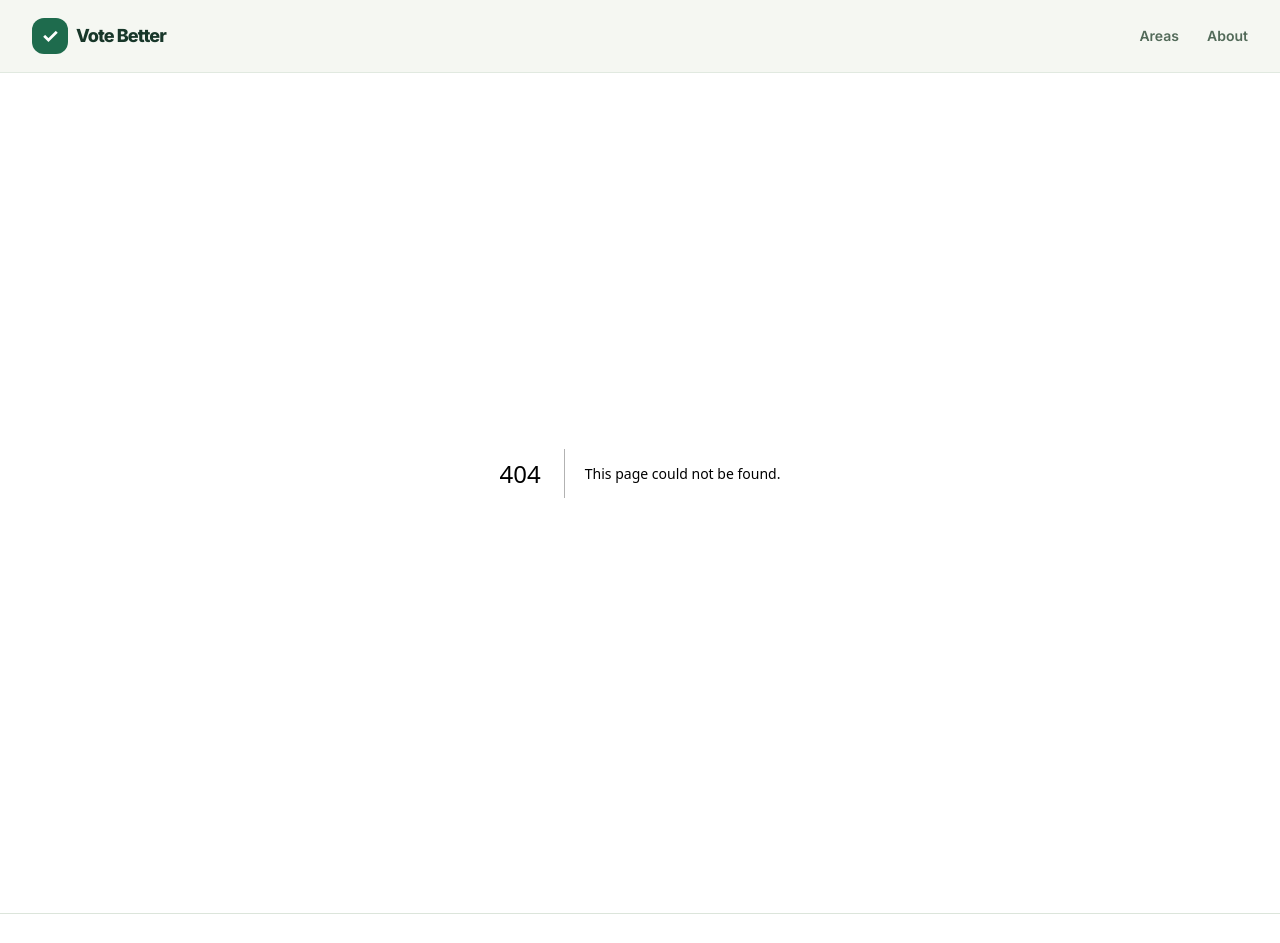
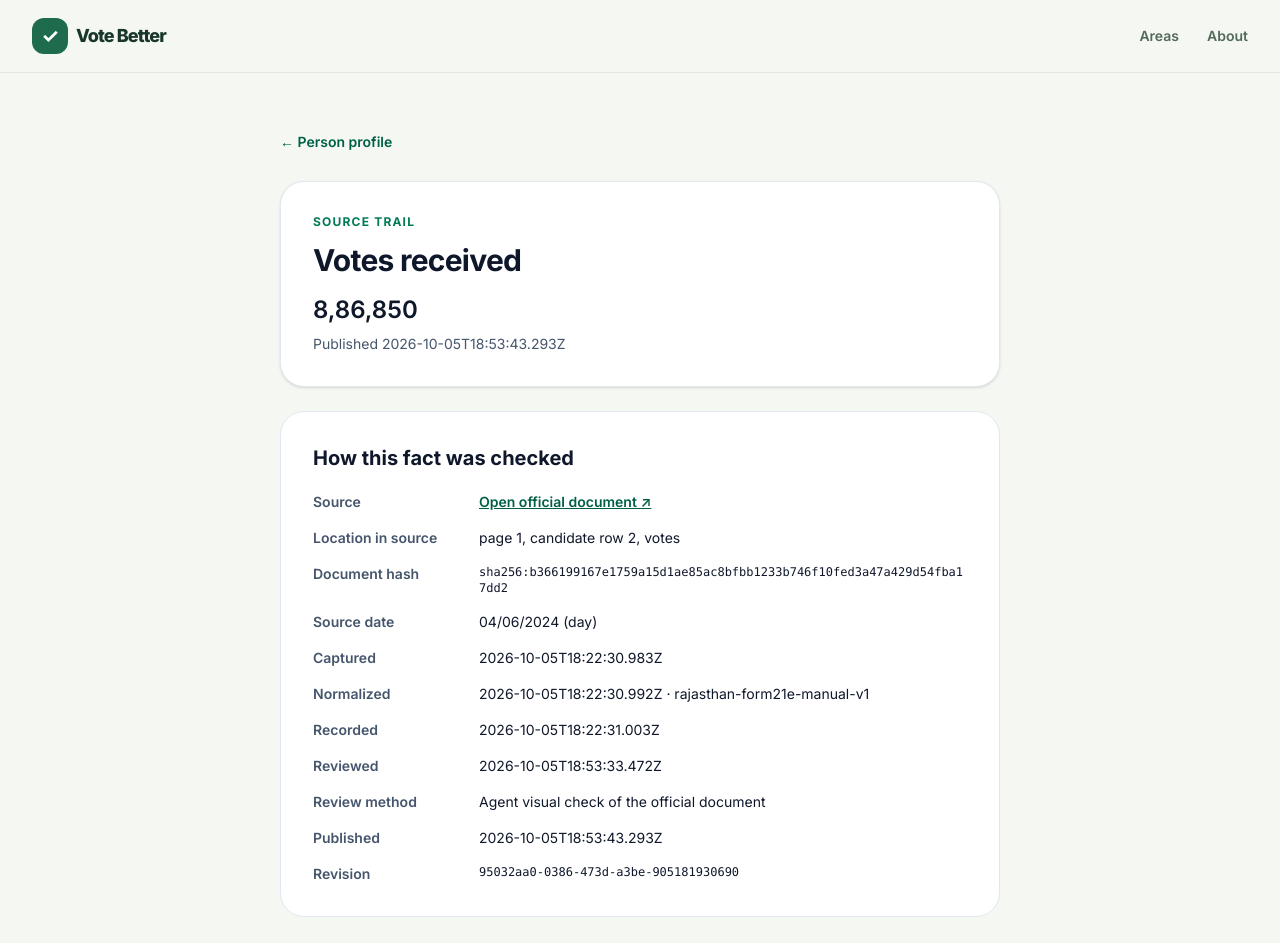
Before and after one commit to sourabh69733/vote-better, a Next.js app in the folder web/: page /facts/7917666c-464a-4a05-b6b1-255a086be190 in a window 1280 px wide. Before the commit this address had no page. Shown: the top 943 px of the page. Built offline with nearby package versions, Linux system fonts and the light colour scheme.

Commit message:
web: show traceable Jaipur election facts

```diff
--- /dev/null
+++ b/web/app/facts/[factId]/page.tsx
@@ -0,0 +1,72 @@
+import type { Metadata } from "next";
+import Link from "next/link";
+import { notFound } from "next/navigation";
+
+import { getFactTrace, jaipurPublication } from "@/lib/publication";
+
+interface PageProps {
+  params: Promise<{ factId: string }>;
+}
+
+export function generateStaticParams() {
+  return jaipurPublication.facts.map((fact) => ({ factId: fact.id }));
+}
+
+export async function generateMetadata({ params }: PageProps): Promise<Metadata> {
+  const { factId } = await params;
+  const fact = getFactTrace(jaipurPublication, factId);
+  return { title: fact ? `Fact source | Vote Better` : "Fact not found" };
+}
+
+function display(value: unknown): string {
+  return typeof value === "number" ? value.toLocaleString("en-IN") :
+    typeof value === "string" ? value : JSON.stringify(value);
+}
+
+function label(predicate: string): string {
+  const known: Record<string, string> = {
+    "candidate.name": "Candidate name",
+    "candidate.party": "Party on election return",
+    "candidate.votesPolled": "Votes received",
+  };
+  return known[predicate] ?? predicate.replaceAll(".", " ");
+}
+
+export default async function FactPage({ params }: PageProps) {
+  const { factId } = await params;
+  const fact = getFactTrace(jaipurPublication, factId);
+  if (!fact) notFound();
+
+  return (
+    <main className="mx-auto w-full max-w-3xl px-4 py-10 sm:px-6 sm:py-14">
+      <Link href={`/people/${fact.subjectId}`} className="text-sm font-semibold text-emerald-800 hover:underline">← Person profile</Link>
+      <header className="mt-7 rounded-3xl border border-slate-200 bg-white p-6 shadow-sm sm:p-8">
+        <p className="text-xs font-bold uppercase tracking-widest text-emerald-700">Source trail</p>
+        <h1 className="mt-3 text-3xl font-bold tracking-tight text-slate-900">{label(fact.predicate)}</h1>
+        <p className="mt-4 text-2xl font-semibold text-slate-900">{display(fact.value)}</p>
+        <p className="mt-2 text-sm text-slate-600">Published {fact.publishedAt}</p>
+      </header>
+
+      <section className="mt-6 rounded-3xl border border-slate-200 bg-white p-6 sm:p-8" aria-label="Evidence details">
+        <h2 className="text-xl font-bold text-slate-900">How this fact was checked</h2>
+        <dl className="mt-5 grid gap-4 text-sm sm:grid-cols-[150px_minmax(0,1fr)]">
+          <dt className="font-semibold text-slate-600">Source</dt>
+          <dd><a href={fact.source.url} target="_blank" rel="noopener noreferrer" className="break-all font-semibold text-emerald-800 underline">Open official document ↗</a></dd>
+          <dt className="font-semibold text-slate-600">Location in source</dt><dd>{fact.source.locator}</dd>
+          <dt className="font-semibold text-slate-600">Document hash</dt><dd className="break-all font-mono text-xs">{fact.source.contentHash}</dd>
+          <dt className="font-semibold text-slate-600">Source date</dt>
+          <dd>{fact.source.validFrom ? `${fact.source.validFrom.originalText} (${fact.source.validFrom.precision})` : "Not stated"}</dd>
+          <dt className="font-semibold text-slate-600">Captured</dt><dd>{fact.source.capturedAt}</dd>
+          <dt className="font-semibold text-slate-600">Normalized</dt><dd>{fact.source.normalizedAt} · {fact.source.normalizerVersion}</dd>
+          <dt className="font-semibold text-slate-600">Recorded</dt><dd>{fact.source.recordedAt}</dd>
+          <dt className="font-semibold text-slate-600">Reviewed</dt><dd>{fact.reviewedAt}</dd>
+          <dt className="font-semibold text-slate-600">Review method</dt>
+          <dd>{fact.reviewMethod === "agent-visual-check" ? "Agent visual check of the official document" : "Recorded reviewer decision"}</dd>
+          <dt className="font-semibold text-slate-600">Published</dt><dd>{fact.publishedAt}</dd>
+          <dt className="font-semibold text-slate-600">Revision</dt><dd className="break-all font-mono text-xs">{fact.revisionId}</dd>
+          {fact.priorFactId && <><dt className="font-semibold text-slate-600">Earlier version</dt><dd><Link href={`/facts/${fact.priorFactId}`} className="text-emerald-800 underline">View previous fact</Link></dd></>}
+        </dl>
+      </section>
+    </main>
+  );
+}
--- a/web/app/people/[slug]/page.tsx
+++ b/web/app/people/[slug]/page.tsx
@@ -3,6 +3,7 @@ import Link from "next/link";
 import { notFound } from "next/navigation";
 import { getAreaForPerson } from "@/lib/civic-area";
 import { getPersonProfile, getProfileSource, listPersonSlugs, type SourceRecord } from "@/lib/verified-profile";
+import { getJaipurVoteTraceId } from "@/lib/publication";
 
 interface PageProps {
   params: Promise<{ slug: string }>;
@@ -34,6 +35,7 @@ export default async function PersonPage({ params }: PageProps) {
   const area = getAreaForPerson(slug);
   const office = profile.officeTerms.find((term) => !term.endedOn);
   const election = profile.candidacies[0];
+  const voteTraceId = getJaipurVoteTraceId(profile.slug);
   const officeSources = office
     ? [office.statusSourceId, office.biographySourceId].map((id) => getProfileSource(profile, id))
     : [];
@@ -100,6 +102,7 @@ export default async function PersonPage({ params }: PageProps) {
                 {election.votes !== undefined && ` The return records ${election.votes.toLocaleString("en-IN")} votes.`}
               </p>
               <div className="mt-3"><EvidenceLink source={getProfileSource(profile, election.sourceId)} /></div>
+              {voteTraceId && <Link href={`/facts/${voteTraceId}`} className="mt-3 inline-block text-sm font-semibold text-emerald-800 underline underline-offset-4">See how the vote total was checked</Link>}
             </div>
           </section>}
         </div>
--- a/web/records/registry.ts
+++ b/web/records/registry.ts
@@ -2,6 +2,7 @@ import { validateCivicDataset, type CivicDataset } from "@/lib/civic-records";
 import { jaipurActivities, jaipurArea, jaipurCandidacies, jaipurPerson, jaipurSources, jaipurTerm } from "./jaipur";
 import { jaipurRuralArea, jaipurRuralCandidacies, jaipurRuralPerson, jaipurRuralSources, jaipurRuralTerm } from "./jaipur-rural";
 import { lokSabhaOffice } from "./offices";
+import { jaipurPublication, mergeJaipurCandidacies, validatePublication } from "@/lib/publication";
 
 export { validateCivicDataset } from "@/lib/civic-records";
 
@@ -10,10 +11,11 @@ export const dataset: CivicDataset = {
   offices: [lokSabhaOffice],
   people: [jaipurPerson, jaipurRuralPerson],
   terms: [jaipurTerm, jaipurRuralTerm],
-  candidacies: [...jaipurCandidacies, ...jaipurRuralCandidacies],
+  candidacies: [...mergeJaipurCandidacies(jaipurCandidacies, jaipurSources, jaipurPublication), ...jaipurRuralCandidacies],
   activities: jaipurActivities,
   sources: [...jaipurSources, ...jaipurRuralSources],
 };
 
 const errors = validateCivicDataset(dataset);
+errors.push(...validatePublication(jaipurPublication));
 if (errors.length) throw new Error(`Civic records cannot be published:\n${errors.join("\n")}`);
```
Also changed, not shown: 1 other file (tests, documents, lock files or other folders).
